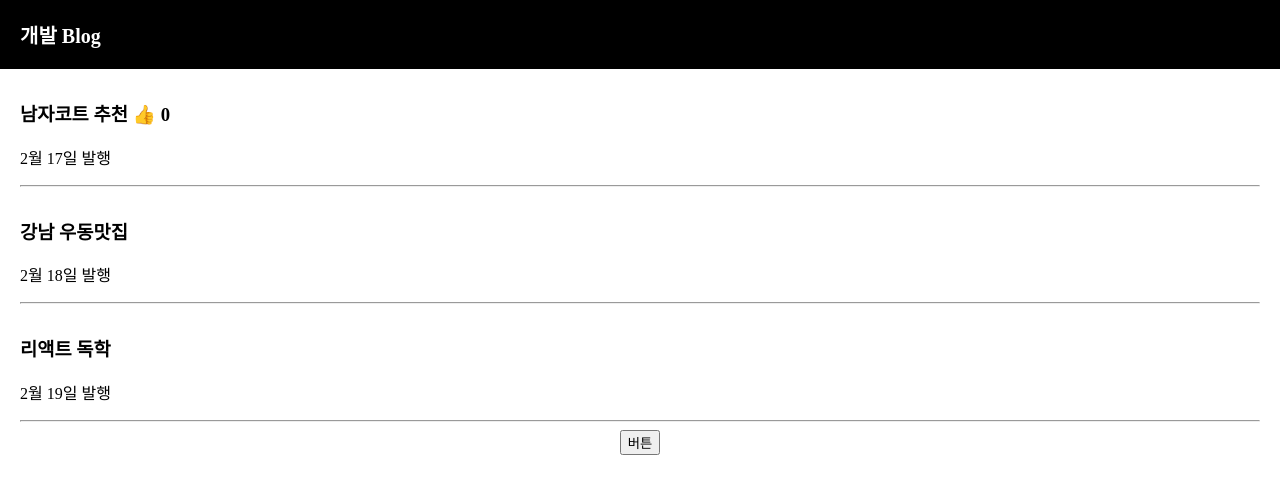
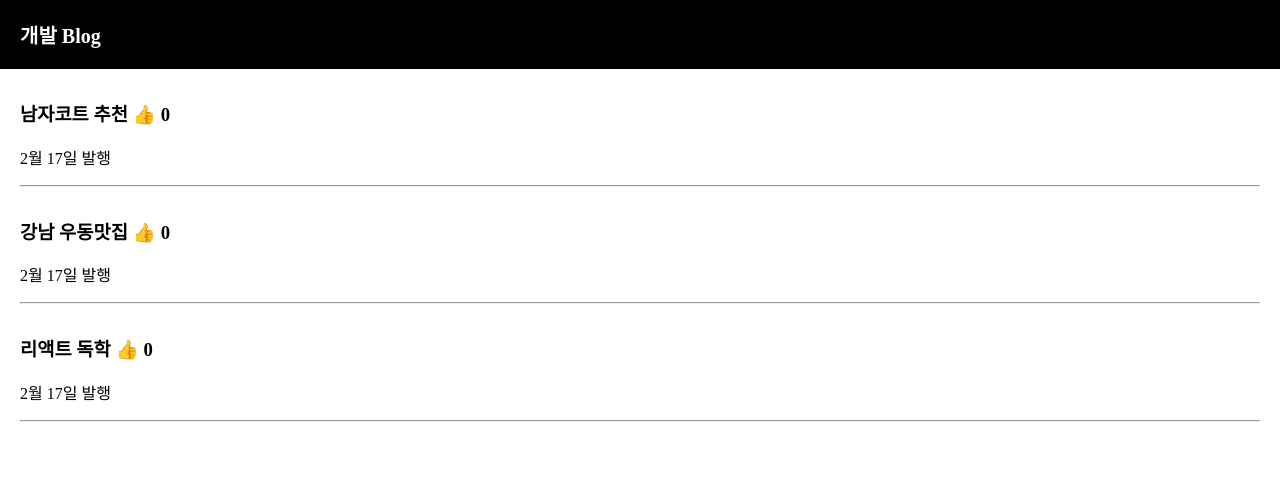
Before and after one commit to Yeonlisa/Blog, a React (Create React App) app: page / in a window 1280 px wide. Shown: the top 494 px of the page. Built offline with nearby package versions, Linux system fonts and the light colour scheme.

Commit message:
map : 많은 div들을 반복문으로 줄이고 싶은 충동이 들 때

```diff
--- a/src/App.js
+++ b/src/App.js
@@ -7,35 +7,33 @@
   let [글제목, 글제목변경] = useState(['남자코트 추천', '강남 우동맛집', '리액트 독학']);
   let [따봉, 따봉변경] = useState(0);
   let [modal, modal변경] = useState(false);
+
   let posts = '강남 고기 맛집';
 
-  function 제목바꾸기() {
-    let newArray = [...글제목];
-    newArray[0] = '여자코트 추천';
-    글제목변경(newArray);
-  }
+  // function 제목바꾸기() {
+  //   let newArray = [...글제목];
+  //   newArray[0] = '여자코트 추천';
+  //   글제목변경(newArray);
+  // }
 
   return (
     <div className="App">
       <div className="black-nav">
         <div>개발 Blog</div>
       </div>
-      <div className="list">
-        <h3>{ 글제목[0] } <span onClick={() => { 따봉변경(따봉+1) }}>👍</span> {따봉}</h3>
-        <p>2월 17일 발행</p>
-        <hr/>
-      </div>
-      <div className="list">
-        <h3>{ 글제목[1] }</h3>
-        <p>2월 18일 발행</p>
-        <hr/>
-      </div>
-      <div className="list">
-        <h3 onClick={() => { modal변경(true) }}>{ 글제목[2] }</h3>
-        <p>2월 19일 발행</p>
-        <hr/>
-      </div>
-      <button onClick={() => { modal변경(!modal) }}>버튼</button>
+
+      {
+        글제목.map((글) => {
+          return (
+            <div className="list">
+              <h3>{ 글 } <span onClick={() => { 따봉변경(따봉+1) }}>👍</span> {따봉}</h3>
+              <p>2월 17일 발행</p>
+              <hr/>
+            </div>
+          )
+        })
+      }
+
       {
         modal === true
         ? <Modal />
```
